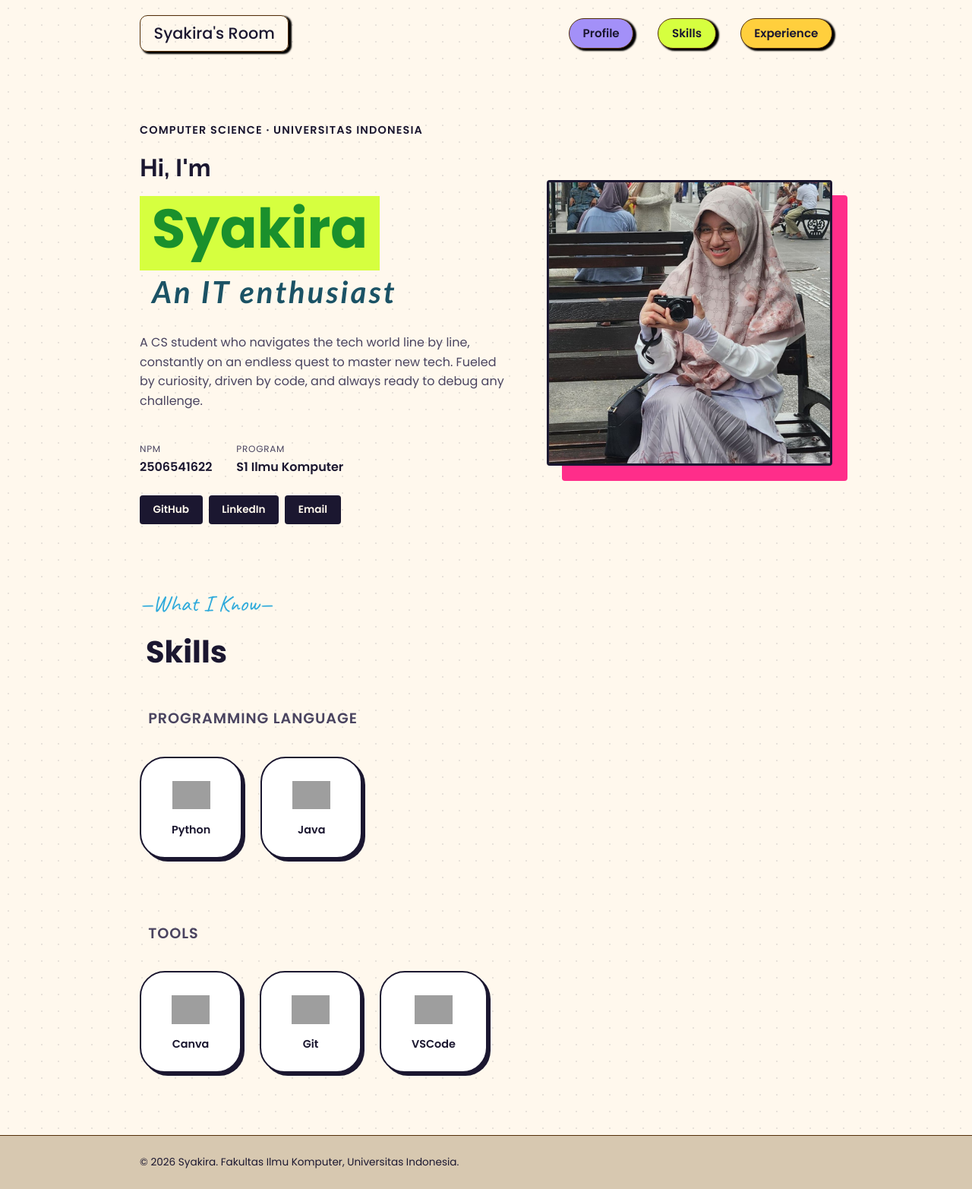
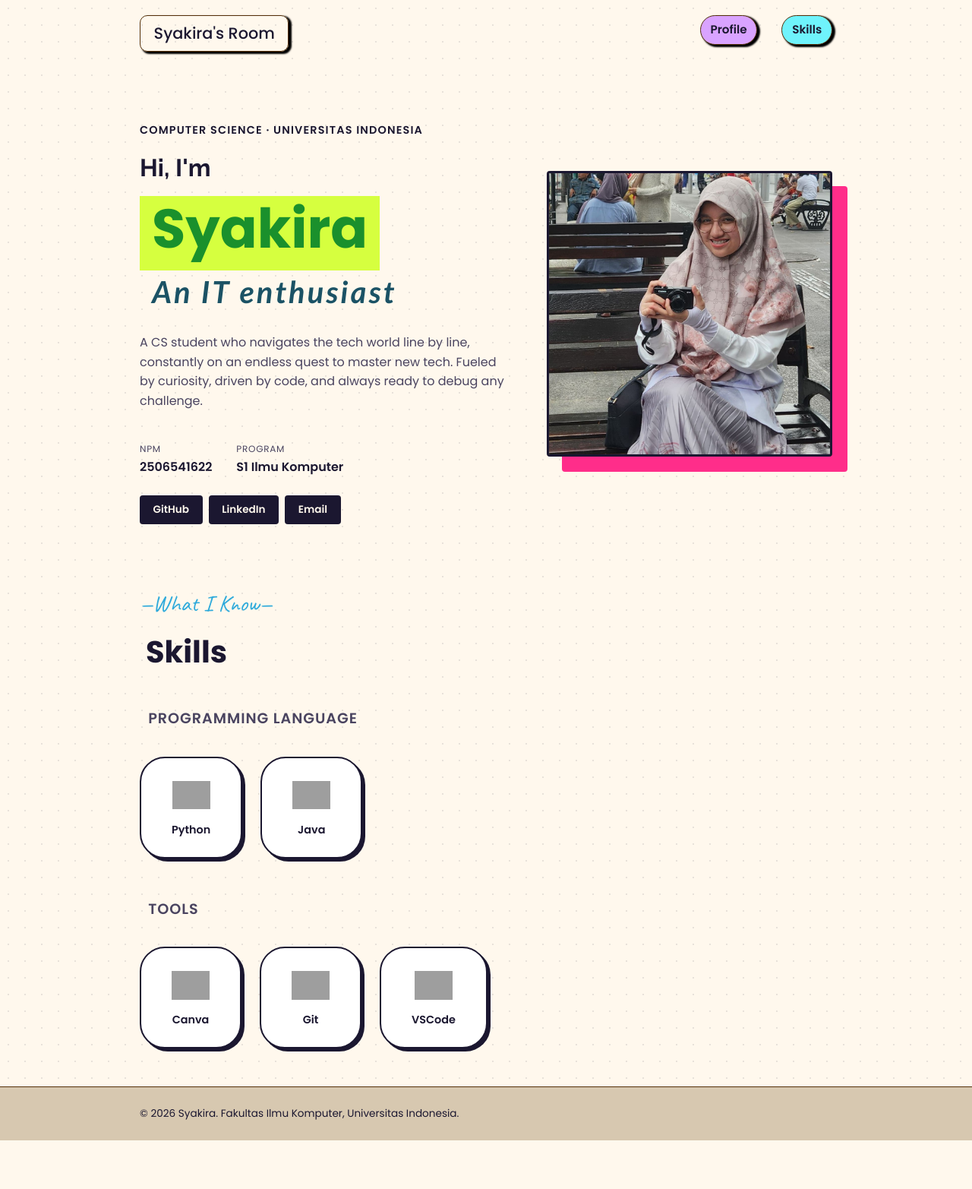
Before and after one commit to syakiraaqilah/myportofolio, a Django app: page / in a window 1280 px wide. Shown: the whole page at 76% size. After the commit the page ends 1501 px from the top, so only its background shows below. Run offline with Django 5.2, Linux system fonts and the light colour scheme; grey boxes are pictures that could not be loaded.

Commit message:
style: refine navigation and skills section styling

```diff
--- a/static/css/style.css
+++ b/static/css/style.css
@@ -10,13 +10,13 @@
   --ink: #1b1730;
   --cream: #fff8ed;
   --pink: #ff2d8a;
-  --purple: #a390f8;
+  --purple: #d9a3ff;
   --line: #542f09;
   --text-muted: #4a4460;
   --sky: #2eaadb;
-  --night: #231372;
+  --cyan: #6ff3fc;
   --lime: #d6ff3f;
-  --orange: #ffcf3d;
+  --orange: #ffdd78;
   --radius: 4px;
 }
 
@@ -35,7 +35,6 @@ body {
     transparent 1.4px
   );
   background-size: 22px 22px;
-
   line-height: 1.6;
 }
 
@@ -65,14 +64,18 @@ body {
 
 .site-header .container {
   display: flex;
+  flex-wrap: wrap;
   justify-content: space-between;
-  align-items: center;
+  align-items: flex-start;
   padding: 1.25rem 1.5rem;
+  gap: 1.5rem;
 }
 
 .site-header nav {
   display: flex;
+  justify-content: flex-end;
   gap: 2rem;
+  width: fit-content;
 }
 
 .site-header nav a {
@@ -209,6 +212,7 @@ body {
   grid-area: photo;
   align-self: center;
   position: relative;
+  margin-bottom: 1.5rem;
 }
 
 .photo-block {
@@ -265,7 +269,7 @@ body {
 
 .nav-frame {
   display: inline-block;
-  padding: 0.4rem 1.1rem;
+  padding: 0.4rem 0.8rem;
   border-radius: 999px;
   border: 1.5px solid var(--line);
   box-shadow: 3px 2px 2px 1px rgba(0, 0, 0, 1);
@@ -286,16 +290,12 @@ body {
 }
 
 /* Variasi warna per pill */
-.nav-frame--purple {
+.nav-frame--profile {
   background-color: var(--purple);
 }
 
-.nav-frame--lime {
-  background-color: var(--lime);
-}
-
-.nav-frame--orange {
-  background-color: var(--orange);
+.nav-frame--skills {
+  background-color: var(--cyan);
 }
 
 /* Section Skills */
@@ -310,7 +310,6 @@ body {
 .section-title {
   display: inline-block;
   padding: 0.5rem 0.5rem;
-  border-radius: 8cpx;
   font-family: "Poppins", sans-serif;
   font-size: 2.5rem;
   color: var(--ink);
@@ -323,7 +322,7 @@ body {
   flex-wrap: wrap;
   gap: 1.5rem;
   padding: 1rem 0;
-  margin-bottom: 4rem;
+  margin-bottom: 2rem;
 }
 
 .skill-chip {
@@ -358,12 +357,17 @@ body {
 }
 
 .skill-chip:hover {
-  background-color: #fff306;
+  background-color: var(--orange);
   transform: translateY(-4px);
 }
 
+.skill-chip:active {
+  transform: translateY(2px);
+  box-shadow: 1px 1px 1px 1px rgba(0, 0, 0, 1);
+}
+
 .skills-group {
-  margin-bottom: 2.5rem;
+  margin-bottom: 2rem;
 }
 
 .skills-subheading {
--- a/templates/index.html
+++ b/templates/index.html
@@ -17,11 +17,8 @@
       <div class="container">
         <a href="#profile" class="brand">Syakira's Room</a>
         <nav>
-          <a href="#profile" class="nav-frame nav-frame--purple">Profile</a>
-          <a href="#skills" class="nav-frame nav-frame--lime">Skills</a>
-          <a href="#experience" class="nav-frame nav-frame--orange"
-            >Experience</a
-          >
+          <a href="#profile" class="nav-frame nav-frame--profile">Profile</a>
+          <a href="#skills" class="nav-frame nav-frame--skills">Skills</a>
         </nav>
       </div>
     </header>
```
Also changed, not shown: static/icons/python.svg (deleted).
